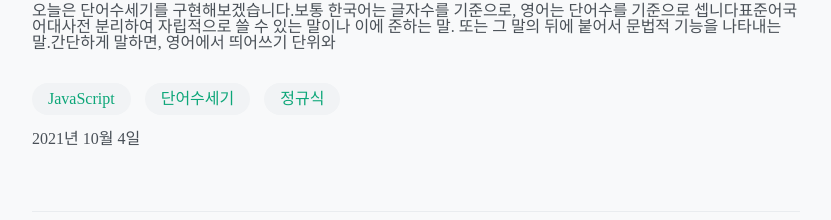
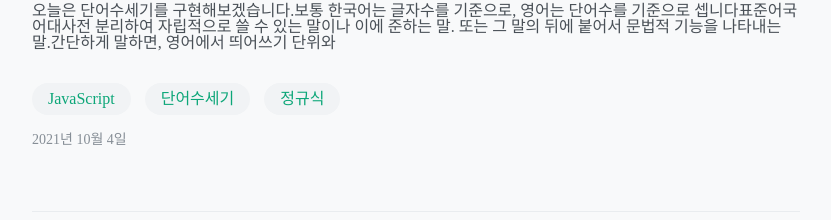
Before and after one commit to WE-SOPT-29th-Web-Part/Euijin-Kim, a React (Create React App) app in the folder react-velog-clone/: page / in a window 1280 px wide. Shown: the part 1013-1233 px from the top of the page, without its empty margins (224-1055 px from the left). Built offline with nearby package versions, Linux system fonts and the light colour scheme; data requests are answered from the project's data file.

Commit message:
feat: date 스타일링 수정

```diff
--- a/react-velog-clone/src/components/common/Header.jsx
+++ b/react-velog-clone/src/components/common/Header.jsx
@@ -80,6 +80,7 @@ const Styled = {
     display: flex;
     align-items: center;
     width: 100%;
+    cursor: pointer;
     img {
       margin-right: 4px;
       width: 40px;
--- a/react-velog-clone/src/components/main/ArticleCard.jsx
+++ b/react-velog-clone/src/components/main/ArticleCard.jsx
@@ -35,6 +35,8 @@ const Styled = {
       margin-bottom: 32px;
     }
     & > span {
+      color: ${colors.dateGray};
+      font-size: 14px;
     }
   `,
   ImgWrapper: styled.div`
--- a/react-velog-clone/src/libs/constants/colors.js
+++ b/react-velog-clone/src/libs/constants/colors.js
@@ -5,6 +5,7 @@ export const colors = {
   subGreen: "rgb(12, 166, 120)",
   darkBlack: "rgb(33, 37, 41)",
   lightGray: "rgb(73, 80, 87)",
+  dateGray: "rgb(134, 142, 150)",
   tagGray: "rgb(241, 243, 245)",
   lineGray: "rgb(233, 236, 239)",
 };
```
